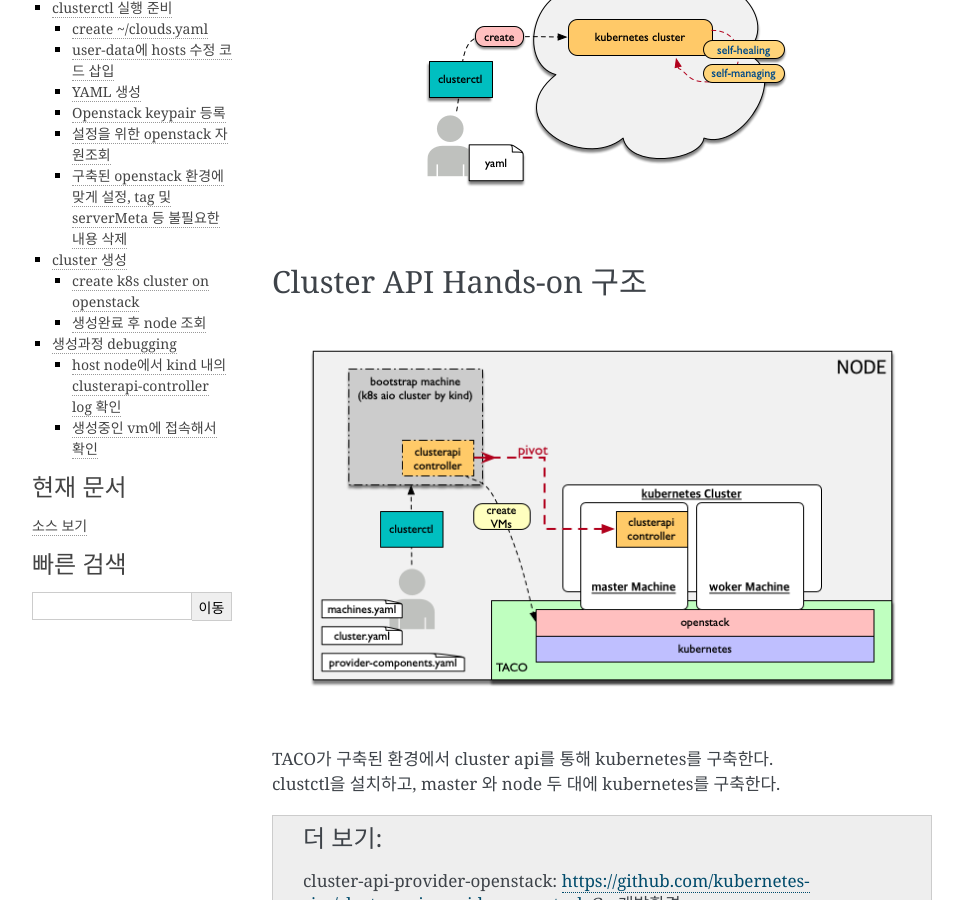
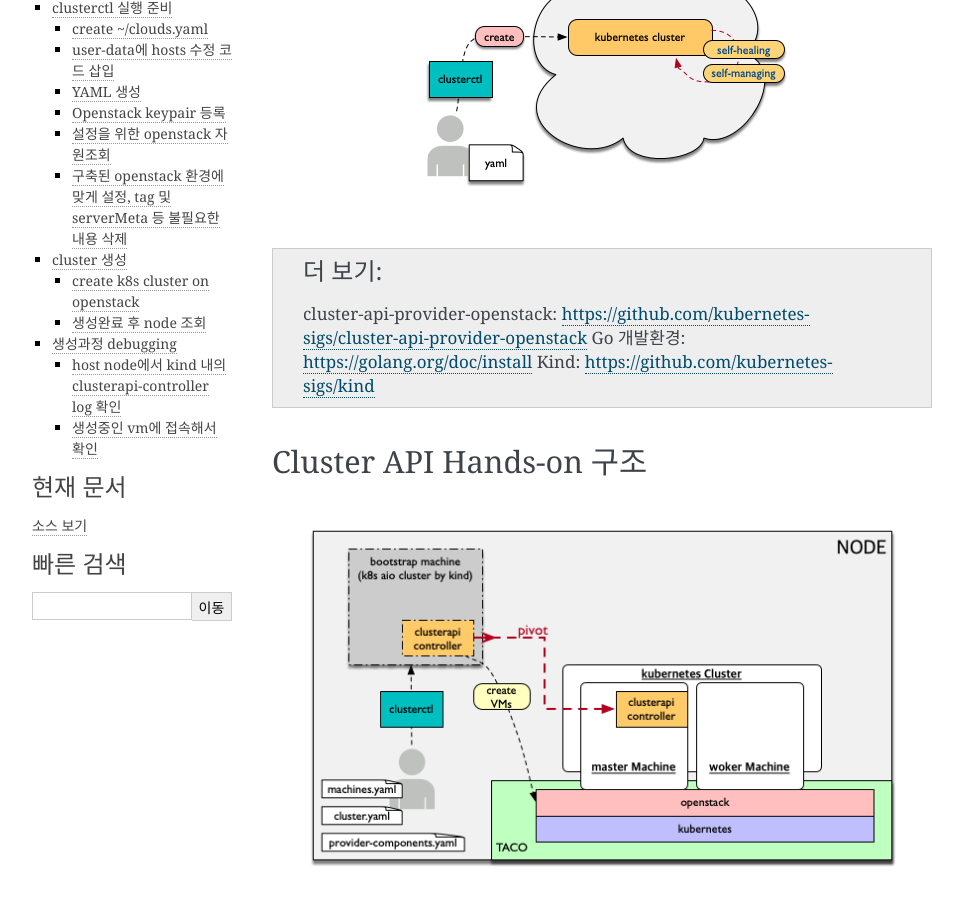
Before and after one commit to openinfradev/openinfraday-2019-handson-docs, a Sphinx documentation site: the page built from docs/source/cluster-api.rst, in a window 1280 px wide and 900 px high, scrolled down 370 px. Shown: the whole window, without its empty margins (148-1111 px from the left). Built offline with Sphinx 7.4.7, drawn with Linux system fonts in a browser that asks for light colours.

Commit message:
Update cluster-api.rst

```diff
--- a/docs/source/cluster-api.rst
+++ b/docs/source/cluster-api.rst
@@ -10,22 +10,17 @@ Cluster API는 cloud(or baremetal)에 kubernetes 스타일로 정의된 api로 k
 
 .. figure:: _static/clusterapi-is.png
 
+.. seealso::
+
+   cluster-api-provider-openstack: https://github.com/kubernetes-sigs/cluster-api-provider-openstack
+   Go 개발환경: https://golang.org/doc/install
+   Kind: https://github.com/kubernetes-sigs/kind
+
 Cluster API Hands-on 구조
 ========================
 
 .. figure:: _static/taco-clusterapi-diagram.png
 
-
-
-| TACO가 구축된 환경에서 cluster api를 통해 kubernetes를 구축한다.
-| clustctl을 설치하고, master 와 node 두 대에 kubernetes를 구축한다.
-
-
-.. seealso::
-
-   cluster-api-provider-openstack: https://github.com/kubernetes-sigs/cluster-api-provider-openstack
-   Go 개발환경: https://golang.org/doc/install
-   Kind: https://github.com/kubernetes-sigs/kind
 
 
 clusterctl 등 tools 빌드
```
